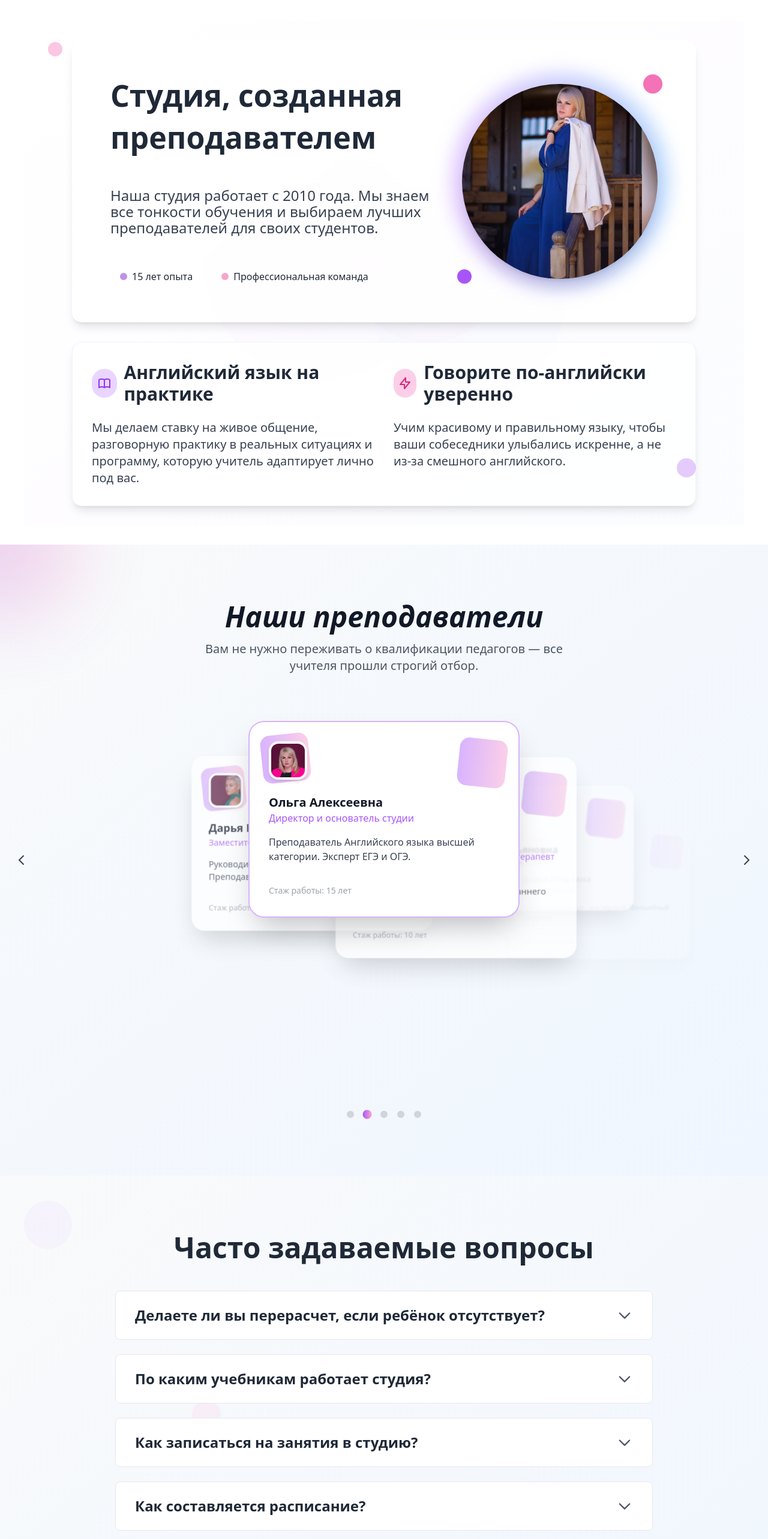
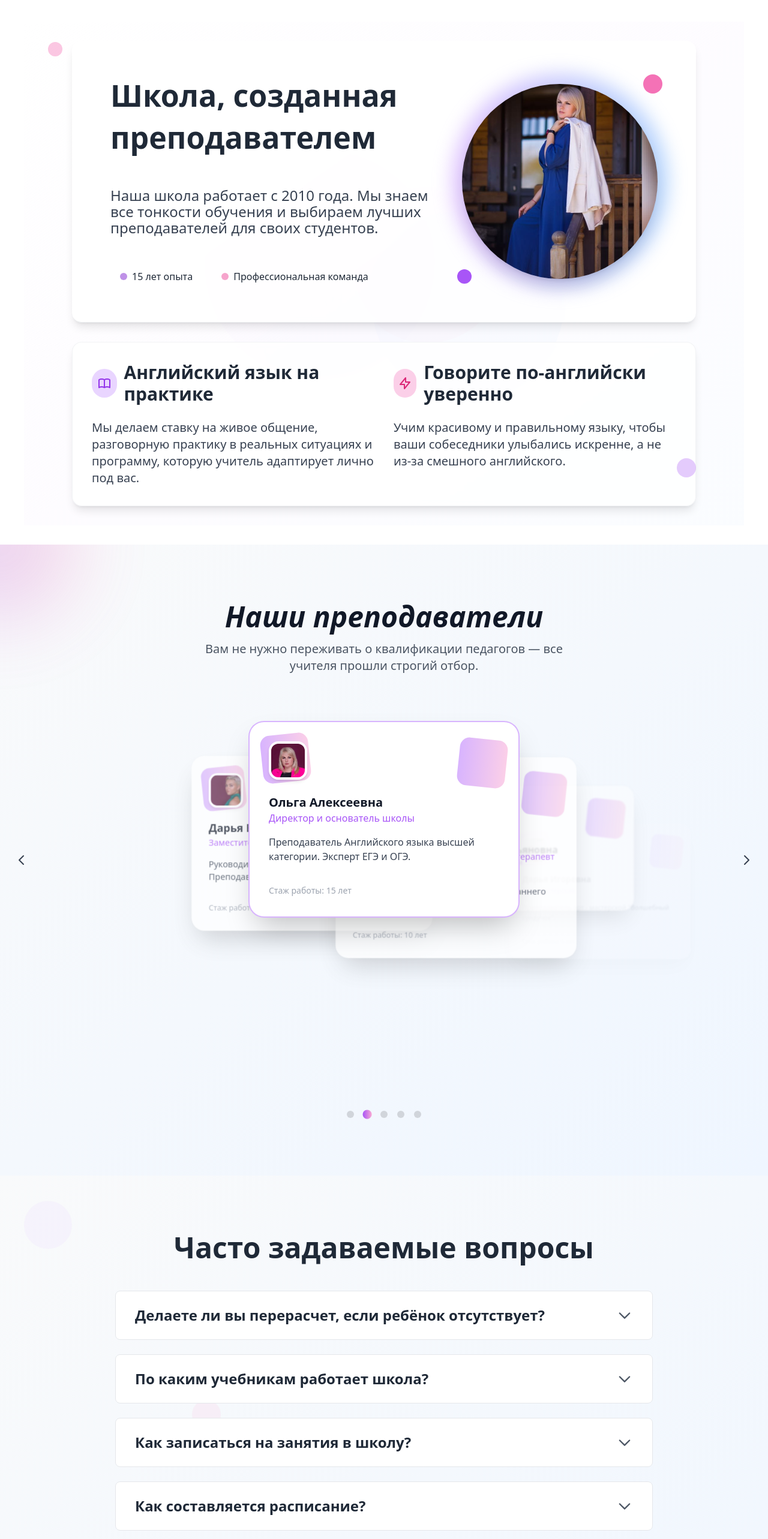
Before and after one commit to TakaMorY/dlc_stusio, a Nuxt app: page / in a window 1280 px wide. Shown: the part 3180-5746 px from the top of the page at 60% size. Built offline with nearby package versions, Linux system fonts and the light colour scheme.

Commit message:
reedising3

```diff
--- a/components/FAQ.vue
+++ b/components/FAQ.vue
@@ -59,11 +59,11 @@ const faqItems = [
         answer: "Перерасчеты у нас не предусмотрены, независимо от причин отсутствия."
     },
     {
-        question: "По каким учебникам работает студия?",
+        question: "По каким учебникам работает школа?",
         answer: "На занятиях по Английскому языку преподаватели используют преимущественно учебные материалы зарубежных изданий. При подготовке детей к школе используются различные программы, которые соответствуют ФГОС(Федеральным государственным образовательным стандартам) дошкольного образования. Для каждой группы УМК подбирается Методистом индивидуально, исходя из уровня подготовки и потребностей каждой конкретной группы."
     },
     {
-        question: "Как записаться на занятия в студию?",
+        question: "Как записаться на занятия в школу?",
         answer: "Для того чтобы начать обучение, необходимо заполнить анкету на таплинк (TL) и написать на WhatsApp. Далее мы приглашаем на собеседование-тестирование, где Преподаватель оценит текущий уровень ребенка и подберет подходящий формат обучения. Родители же смогут задать все интересующие вопросы по организации процесса обучения Преподавателю после тестирования."
     },
     {
--- a/components/TestimonialsCarousel.vue
+++ b/components/TestimonialsCarousel.vue
@@ -96,7 +96,7 @@ const teachers = [
     {
         name: 'Ольга Алексеевна',
         avatar: '/images/teachers/olgateachers.jpg',
-        specialization: 'Директор и основатель студии',
+        specialization: 'Директор и основатель школы',
         description: 'Преподаватель Английского языка высшей категории. Эксперт ЕГЭ и ОГЭ.',
         experience: 15
     },
--- a/components/teacher.vue
+++ b/components/teacher.vue
@@ -43,12 +43,12 @@
                 <div class="text-center md:text-left mt-8 lg:mt-0 lg:mr-12">
                     <h1 class="text-gray-800 text-4xl leading-[48px] md:text-5xl md:leading-[58px] lg:text-[50px] lg:leading-[70px] font-bold mb-6 md:mb-12 transform transition-all duration-700 delay-150"
                         :class="isInView ? 'opacity-100 translate-x-0' : 'opacity-0 -translate-x-10'">
-                        Студия, созданная преподавателем
+                        Школа, созданная преподавателем
                     </h1>
 
                     <p class="text-xl leading-[27px] text-gray-700 font-normal sm:text-[24px] mb-8 md:mb-12 transform transition-all duration-700 delay-300"
                         :class="isInView ? 'opacity-100 translate-x-0' : 'opacity-0 -translate-x-10'">
-                        Наша студия работает с 2010 года. Мы знаем все тонкости обучения и выбираем лучших
+                        Наша школа работает с 2010 года. Мы знаем все тонкости обучения и выбираем лучших
                         преподавателей для своих студентов.
                     </p>
 
--- a/layouts/default.vue
+++ b/layouts/default.vue
@@ -106,8 +106,7 @@
                                 DLC
                             </h1>
 
-                            <p class="mt-[18px] text-[15px] font-normal text-white/[80%]">Студия Дополнительного
-                                Образования
+                            <p class="mt-[18px] text-[15px] font-normal text-white/[80%]">Школа Английского Языка
                             </p>
                             <div class="mt-[18px] flex gap-4">
                                 <NuxtLink to="https://wa.me/c/79143348185" class="hover:scale-110" target="_blank">
--- a/nuxt.config.ts
+++ b/nuxt.config.ts
@@ -10,7 +10,7 @@ export default defineNuxtConfig({
 
   app: {
     head: {
-      title: 'DLC - школа дополнительного образования',
+      title: 'DLC - школа английского языка.',
       meta: [
         {
           name: 'description',
@@ -22,7 +22,7 @@ export default defineNuxtConfig({
         },
         {
           property: 'og:title',
-          content: 'DLC - школа дополнительного образования'
+          content: 'DLC - школа английского языка.'
         },
         {
           property: 'og:description',
```
